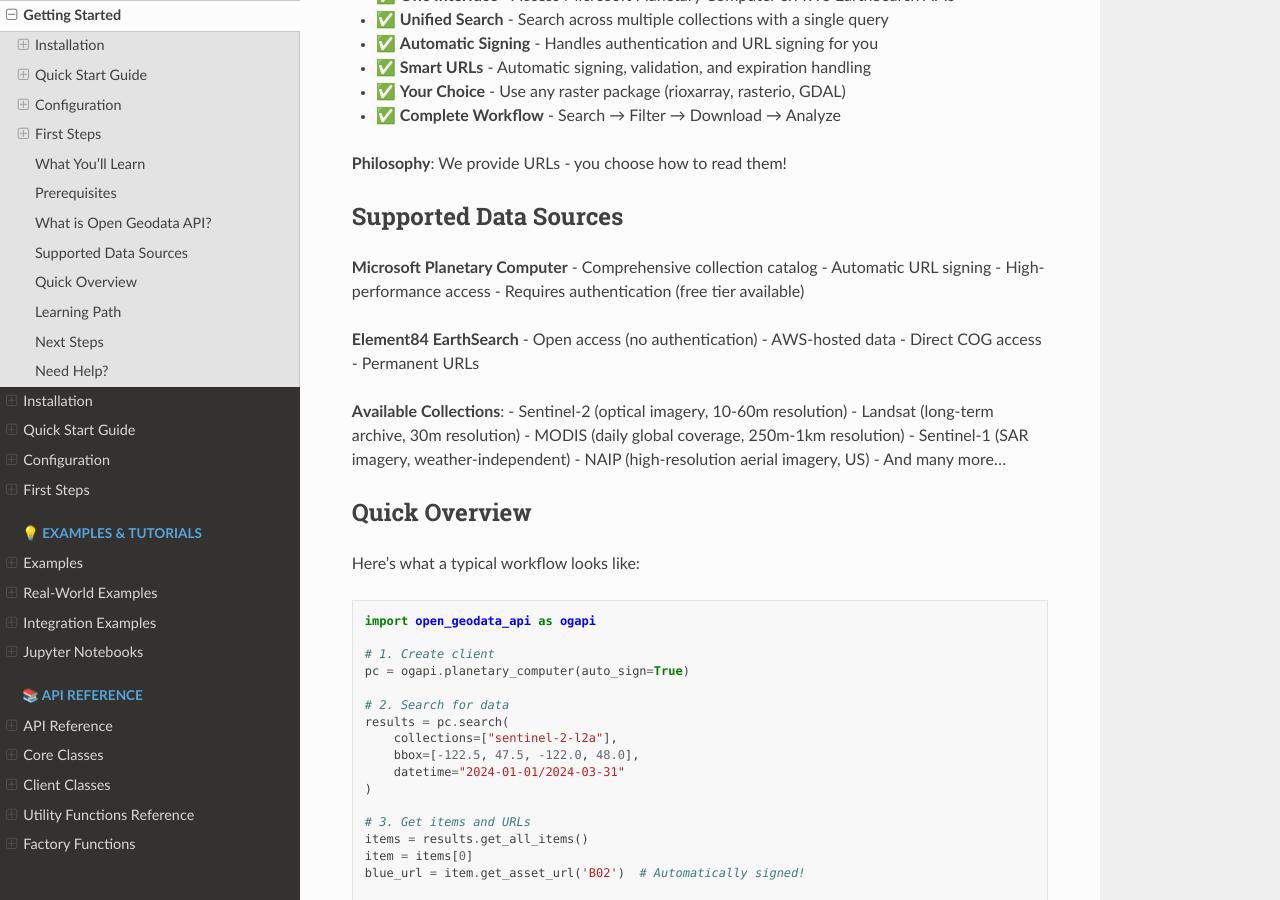
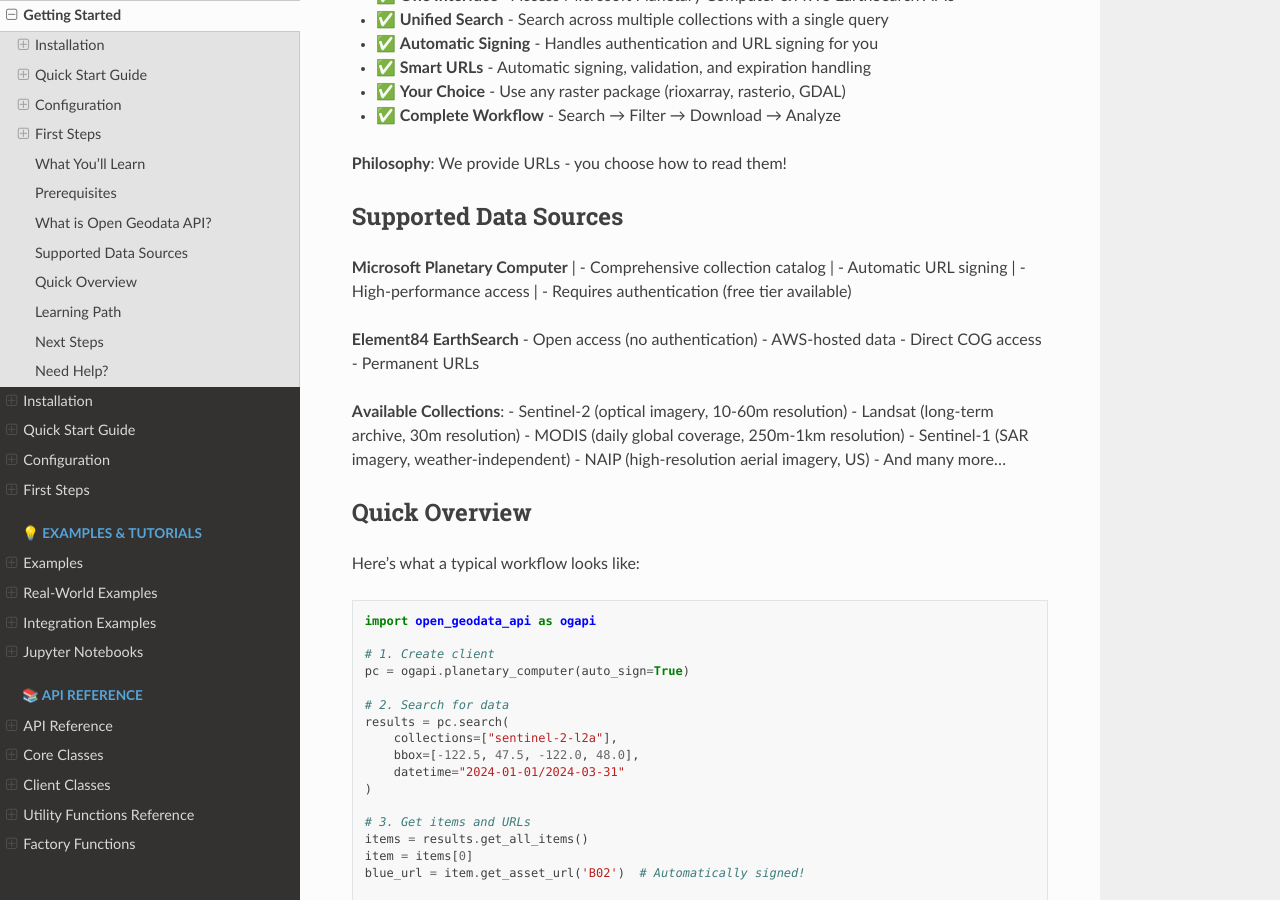
Before and after one commit to Mirjan-Ali-Sha/open-geodata-api, a Sphinx documentation site: the page built from docs/sections/getting-started/index.rst, in a window 1280 px wide and 900 px high, scrolled down 1748 px. Built offline with Sphinx 7.4.7 and the Read the Docs theme 3.1.0, drawn with Linux system fonts in a browser that asks for light colours; pages that are not in the unit, such as notebooks, are missing from menus.

Commit message:
rectify doces...

```diff
--- a/docs/sections/getting-started/index.rst
+++ b/docs/sections/getting-started/index.rst
@@ -49,10 +49,10 @@
 ----------------------
 
 **Microsoft Planetary Computer**
-- Comprehensive collection catalog
-- Automatic URL signing
-- High-performance access
-- Requires authentication (free tier available)
+| - Comprehensive collection catalog
+| - Automatic URL signing
+| - High-performance access
+| - Requires authentication (free tier available)
 
 **Element84 EarthSearch**
 - Open access (no authentication)
```
